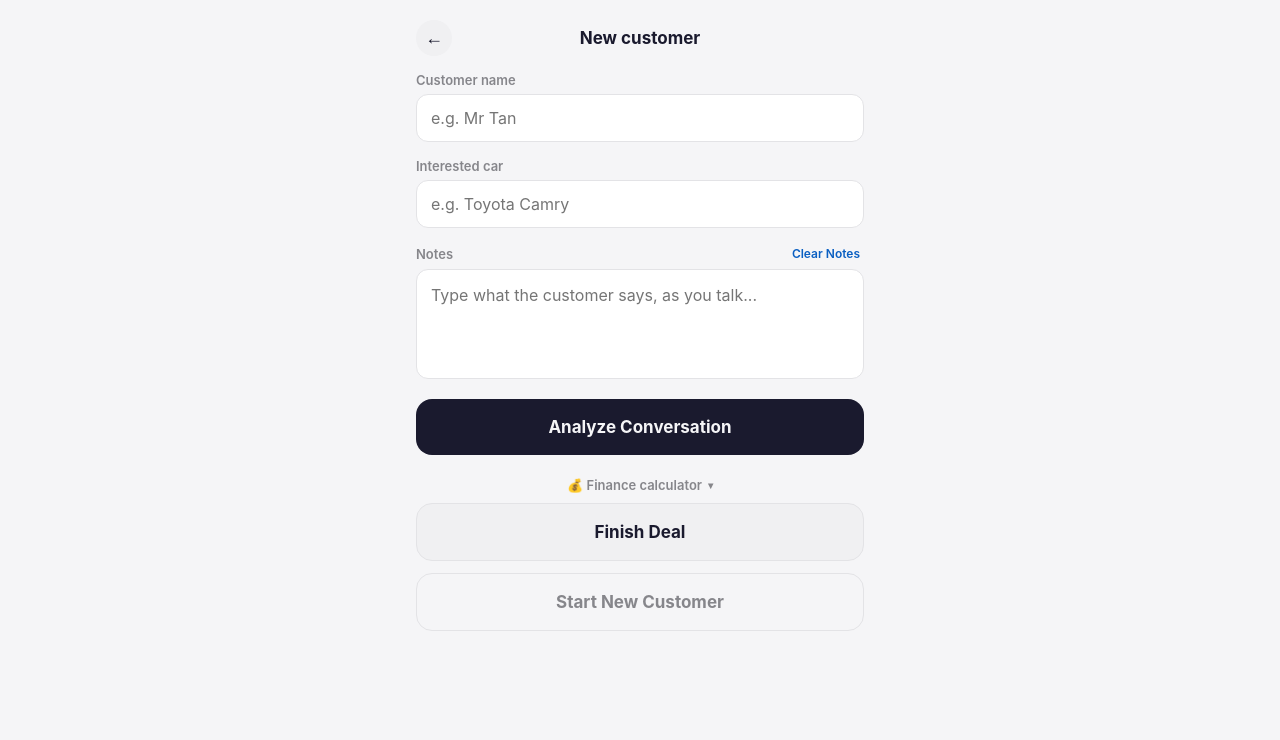
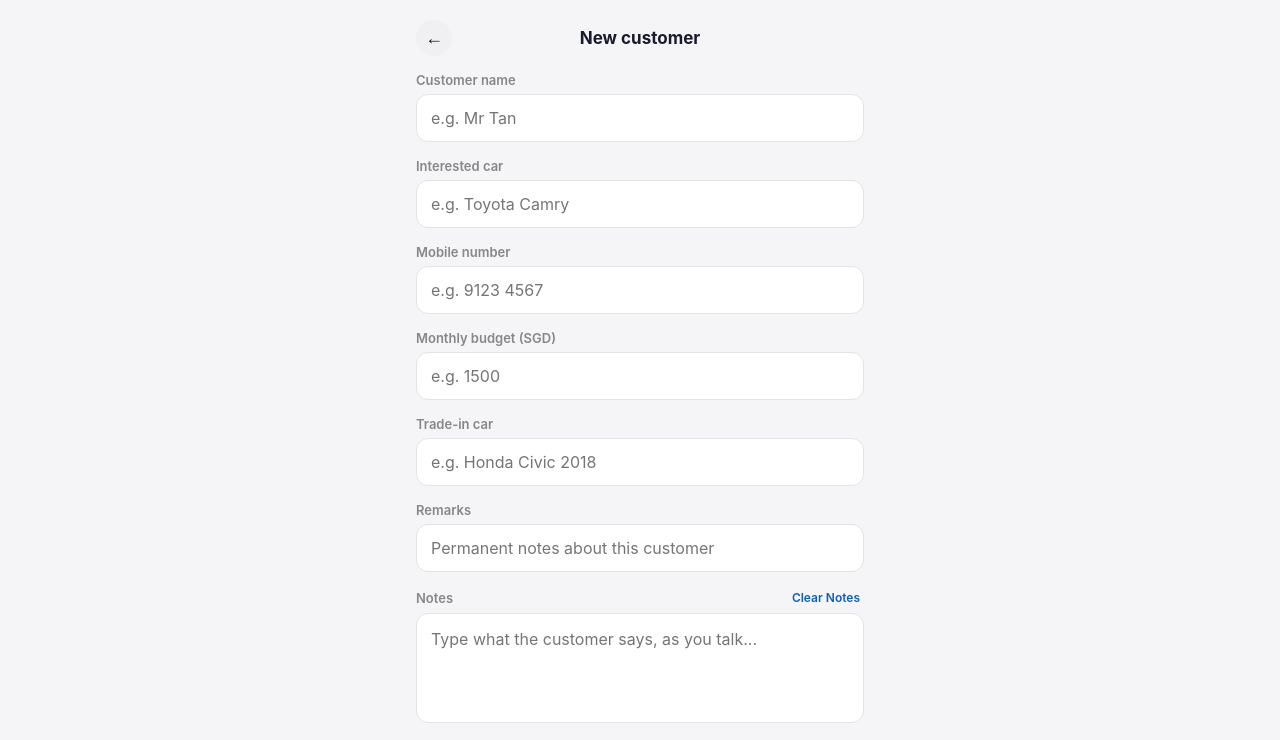
Before and after one commit to apex-deal-coach/apex-deal-coach, a website: page public/index.html in a window 1280 px wide. Both pictures are taken after a click on the button "+ New Customer". Shown: the top 740 px of the page. Drawn offline with Linux system fonts and the light colour scheme.

Commit message:
Update index.html

```diff
--- a/public/index.html
+++ b/public/index.html
@@ -44,6 +44,10 @@
 
   <div class="f"><label>Customer name</label><input type="text" id="live-name" placeholder="e.g. Mr Tan" oninput="liveSaveDraft()"></div>
   <div class="f"><label>Interested car</label><input type="text" id="live-car" placeholder="e.g. Toyota Camry" oninput="liveSaveDraft()"></div>
+  <div class="f"><label>Mobile number</label><input type="tel" id="live-mobile" placeholder="e.g. 9123 4567" oninput="liveSaveDraft()"></div>
+  <div class="f"><label>Monthly budget (SGD)</label><input type="number" id="live-budget" placeholder="e.g. 1500" inputmode="numeric" oninput="liveSaveDraft()"></div>
+  <div class="f"><label>Trade-in car</label><input type="text" id="live-tradein-car" placeholder="e.g. Honda Civic 2018" oninput="liveSaveDraft()"></div>
+  <div class="f"><label>Remarks</label><input type="text" id="live-remarks" placeholder="Permanent notes about this customer" oninput="liveSaveDraft()"></div>
 
   <div class="f">
     <div class="f-label-row"><label>Notes</label><button class="clear-notes-btn" onclick="clearNotesOnly()">Clear Notes</button></div>
@@ -242,7 +246,7 @@
     <div>Coming soon</div>
   </div>
 
-  <div class="settings-version">Apex Deal Coach · v1.0</div>
+  <div class="settings-version">Apex Deal Coach · v1.6</div>
 </div>
 
 <!-- ================= BOTTOM NAV ================= -->
```
